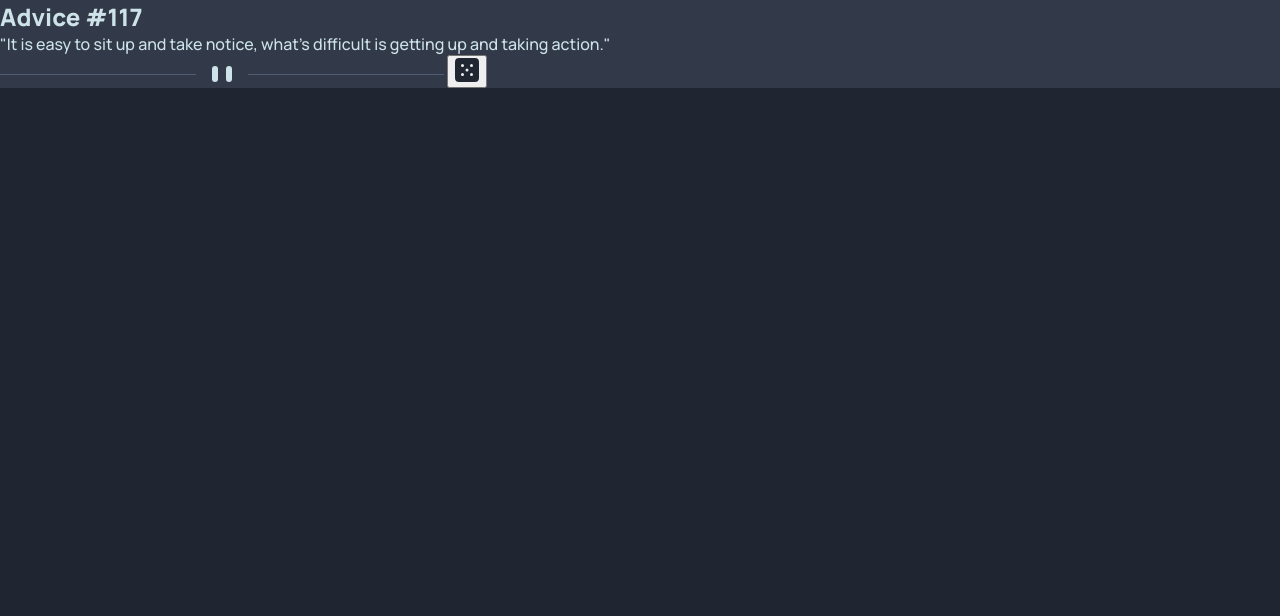
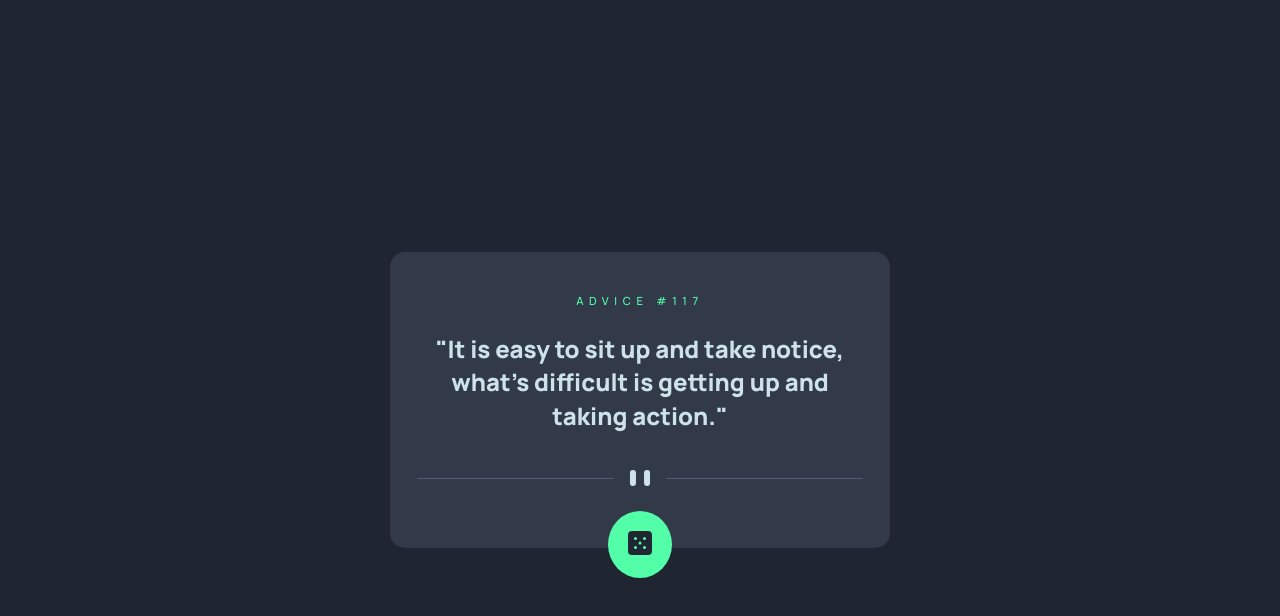
Before and after one commit to cacosted/advice-generator, a website: page index.html in a window 1280 px wide. Drawn offline with Linux system fonts and the light colour scheme.

Commit message:
Styled card component and container

```diff
--- a/index.html
+++ b/index.html
@@ -13,15 +13,15 @@
   <script defer src="./src/main.js"></script>
 </head>
 <body>
-  <div id="root">
+  <div id="root" class="container">
     <article class="card">
       <h1 class="card__title">Advice #117</h1>
       <p class="card__advice">"It is easy to sit up and take notice, what's difficult is getting up and taking action."</p>
-      <picture class="card__figure">
-        <source srcset="./images/pattern-divider-desktop.svg" media="(min-width: 800px)"/>
-        <img class="card__img" src="./images/pattern-divider-mobile.svg" alt="">
+      <picture class="card__img">
+        <source srcset="./images/pattern-divider-desktop.svg" media="(min-width: 400px)"/>
+        <img src="./images/pattern-divider-mobile.svg" alt="">
       </picture>
-      <button id="btn-random"><img src="./images/icon-dice.svg" alt="randomize"></button>
+      <button id="btn-random" class="btn__random" type="button" onclick="something()"><img src="./images/icon-dice.svg" alt="randomize"></button>
     </article>
   </div>
 </body>
--- a/src/styles/_reset.sass
+++ b/src/styles/_reset.sass
@@ -1,3 +1,6 @@
+*
+  box-sizing: border-box
+
 h1,p,picture
   margin: 0
   padding: 0
--- a/src/styles/_variables.sass
+++ b/src/styles/_variables.sass
@@ -4,3 +4,4 @@ $main-light: hsl(217, 19%, 38%)
 $light: hsl(193, 38%, 86%)
 $accent: hsl(150, 100%, 66%)
 $family: 'Manrope', sans-serif
+$large: 1.7rem
--- a/src/styles/card.sass
+++ b/src/styles/card.sass
@@ -3,3 +3,34 @@
 .card
   background-color: $main-color
   position: relative
+  max-width: 500px
+  margin-inline: auto
+  padding-block: 1.5em
+  padding-inline: 1em
+  display: flex
+  flex-direction: column
+  align-items: center
+  border-radius: 15px
+  font-size: $large
+  text-align: center
+
+  &__title
+      font-size: .7rem
+      letter-spacing: .5em
+      text-transform: uppercase
+      font-weight: 500
+      color: $accent
+
+  &__advice
+    font-size: 1.5rem
+    font-weight: 800
+    line-height: 1.4
+    margin-block: 1em
+
+  &__img
+    width: 100%
+    margin-block-end: .5em
+
+    img
+      width: 100%
+      object-fit: cover
--- a/src/styles/main.sass
+++ b/src/styles/main.sass
@@ -7,10 +7,24 @@ body
   background-color: $main-dark
   color: $light
   margin:0
-  paddding: 0
+  padding: 0
   font-family: $family
 
 img
   max-width: 100%
 
+.container
+  min-height: 100vh
+  display: grid
+  place-items: center
+  padding-inline: 1em
+.btn__random
+  position: absolute
+  bottom: -10%
+  background-color: $accent
+  border: none
+  border-radius: 100%
+  padding: 1.5em
+
+
 card
```
Also changed, not shown: css/main.css, 1 other file.
